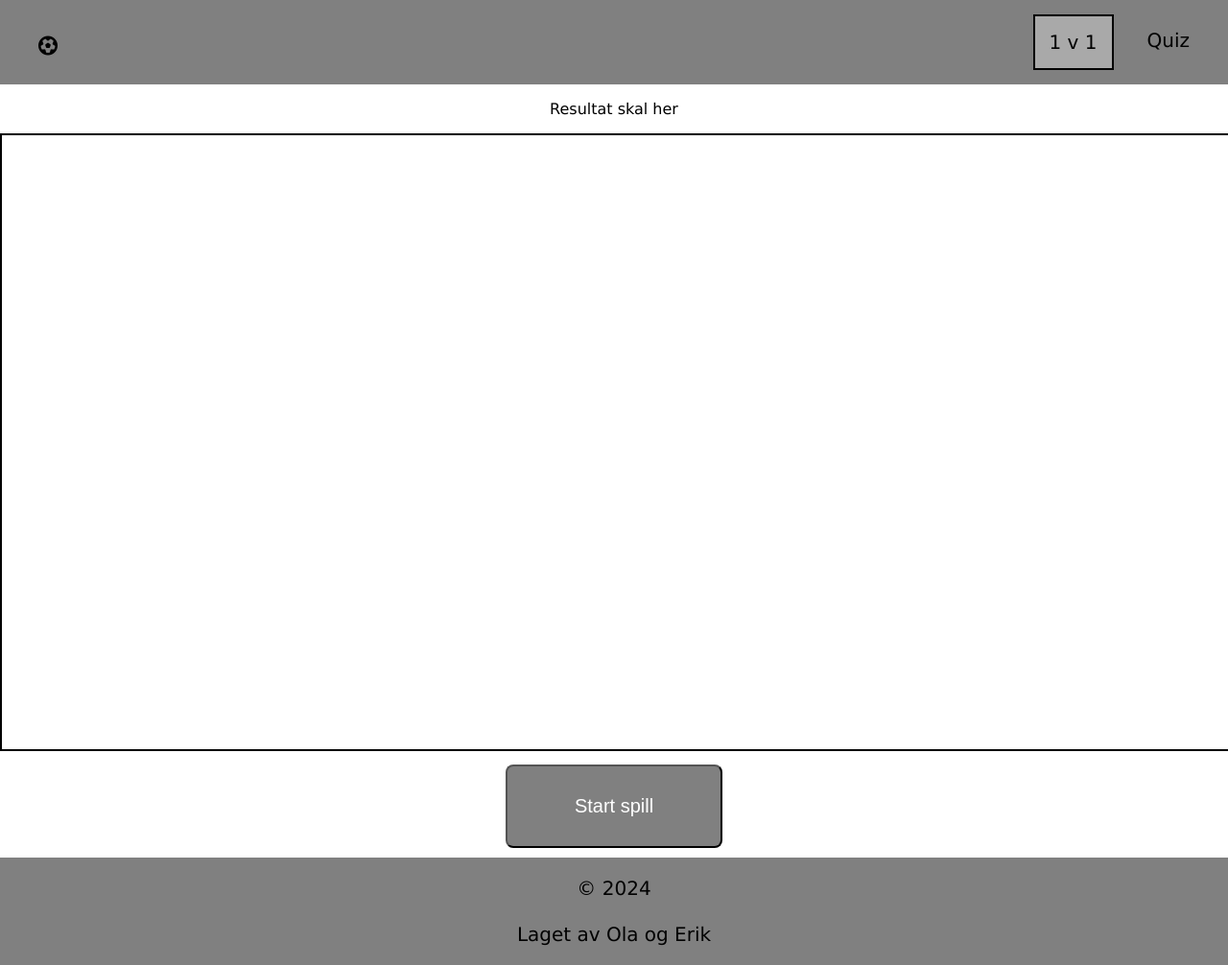
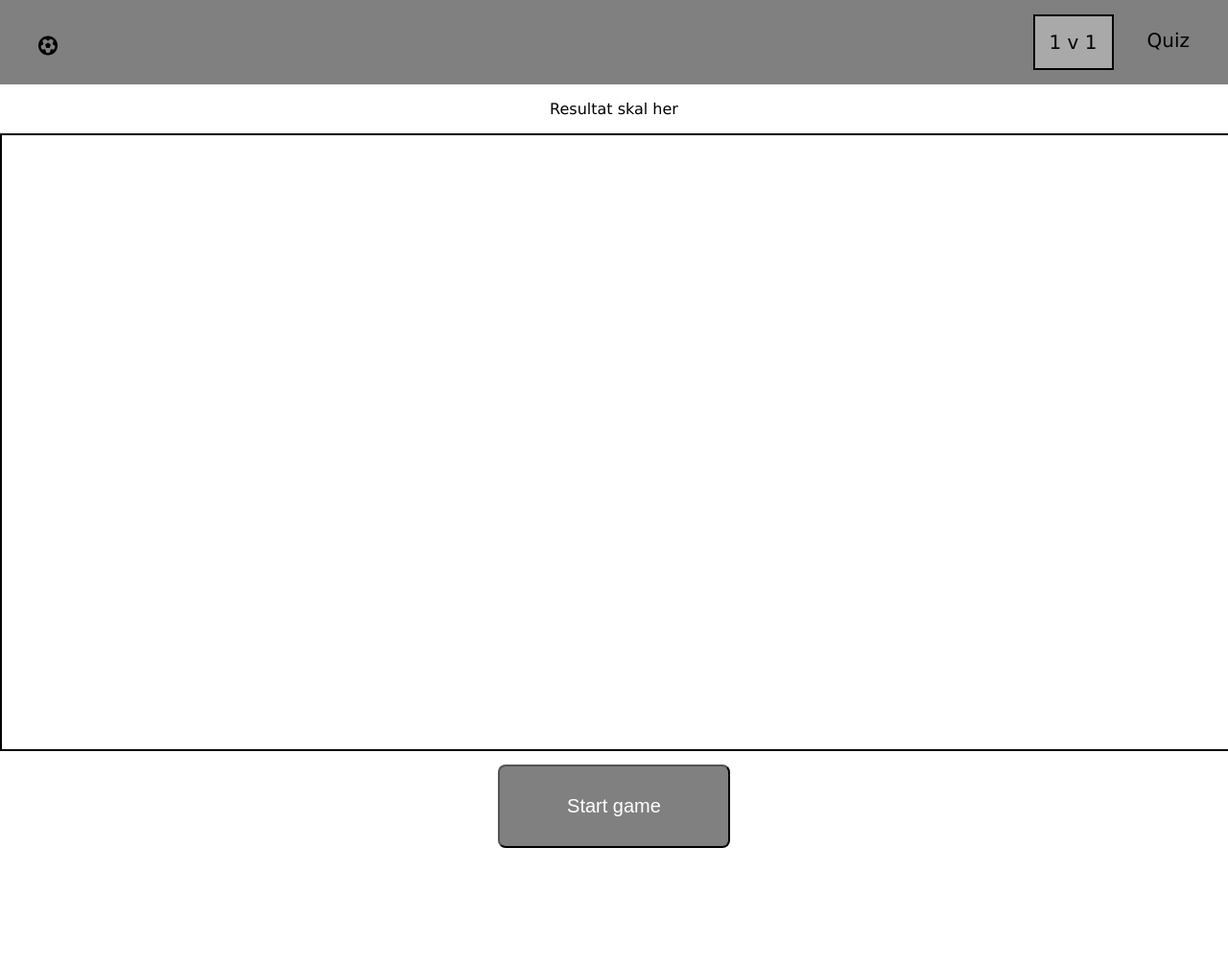
Before and after one commit to ErikBirkeland/erikbirkeland.github.io, a plain HTML site: page Football_1v1/1v1.html in a window 1280 px wide. Shown: the whole page at 96% size. After the commit the page ends 894 px from the top, so only its background shows below. Drawn offline with Linux system fonts and the light colour scheme.

Commit message:
endringer

```diff
--- a/Football_1v1/1v1.html
+++ b/Football_1v1/1v1.html
@@ -27,12 +27,8 @@
 
       <canvas id="canvas"></canvas>
 
-      <button id="start-spill">Start spill</button>
+      <button id="start-spill">Start game</button>
     </main>
-
-    <footer>
-      <p>&copy; 2024 <br><br> Laget av Ola og Erik</p>
-    </footer>
 
     <script src="script.js"></script>
 </body>
```
Also changed, not shown: Football_1v1/index.html (+1 -1 lines), Football_1v1/quiz.html (+1 -1 lines).
